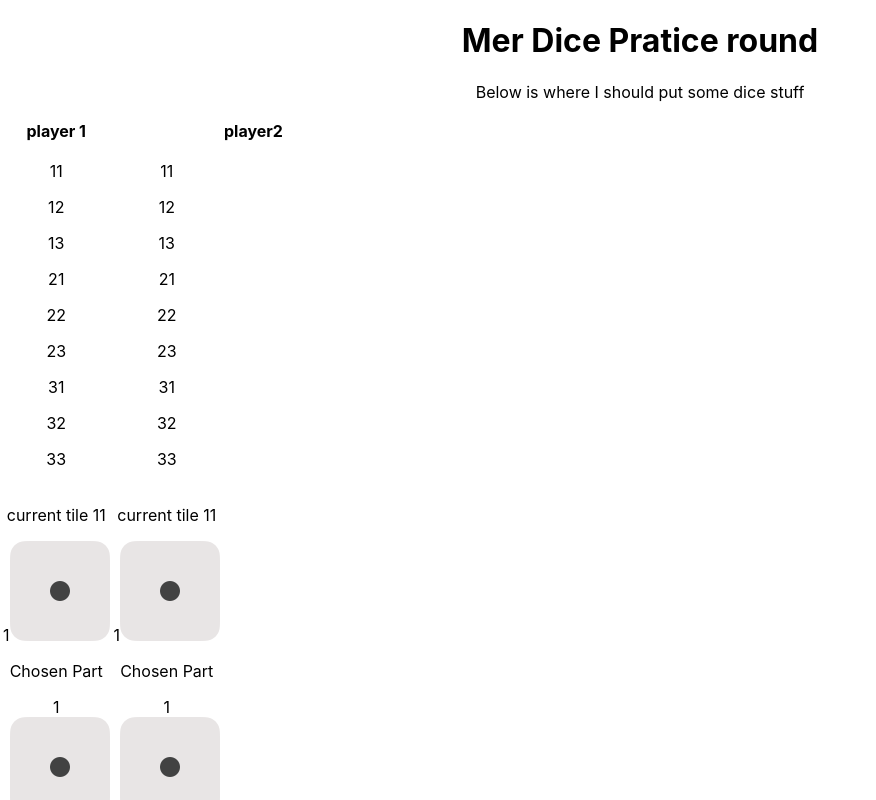
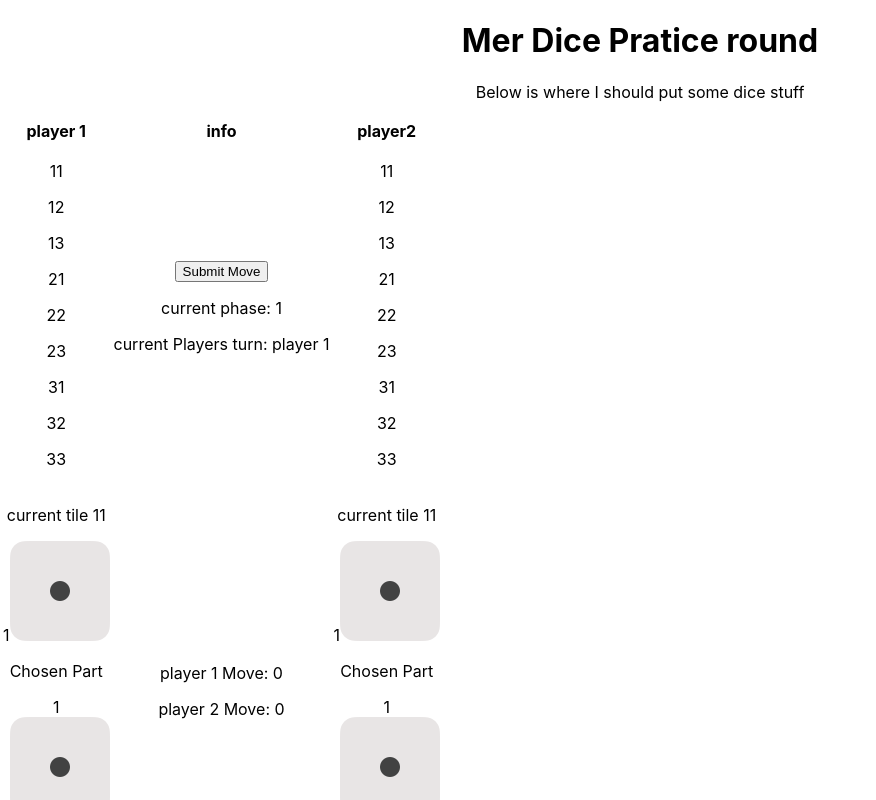
Before and after one commit to homercrates/merdice, a React (Create React App) app: page / in a window 1280 px wide. Shown: the top 800 px of the page, without its empty margins (0-876 px from the left). Built offline with nearby package versions, Linux system fonts and the light colour scheme.

Commit message:
time to stylize

```diff
--- a/src/components/renderTiles.js
+++ b/src/components/renderTiles.js
@@ -89,7 +89,7 @@ function RenderTiles() {
                             player 1
                         </th>
                         <th>
-
+                            info
                         </th>
                         <th>
                             player2
@@ -113,6 +113,13 @@ function RenderTiles() {
                                 })
 
                             }
+                        </td>
+                        <td>
+                            <div>
+                                <button className="button" onClick={nextPhase}>Submit Move</button>
+                                <p>current phase: {phase}</p>
+                                <p>current Players turn: {currentPlayerIs1} </p>
+                            </div>
                         </td>
                         <td>
                             {
@@ -154,6 +161,12 @@ function RenderTiles() {
                             }
                         </td>
                         <td>
+                            <div>
+                                <p> player 1 Move: {chosenPartTile1}</p>
+                                <p> player 2 Move: {chosenPartTile2}</p>
+                            </div>
+                        </td>
+                        <td>
                             <p> current tile {currentTile2}</p>
                             {
                                 currentTile2.map( (tilePart, index) => {
```
